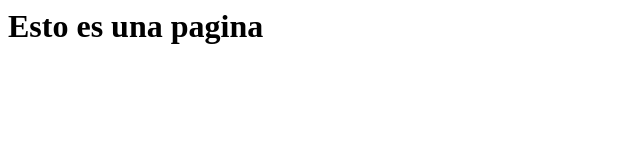
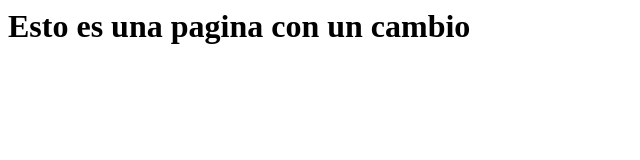
Before and after one commit to Ricardo11928/basico, a plain HTML site: page index.html in a window 1280 px wide. Shown: the whole page, without its empty margins (0-640 px from the left). Drawn offline with Linux system fonts and the light colour scheme.

Commit message:
Cambio en pagina

```diff
--- a/index.html
+++ b/index.html
@@ -1,3 +1,3 @@
 <html>
-    <h1>Esto es una pagina </h1>
+    <h1>Esto es una pagina con un cambio</h1>
 </html>
```
